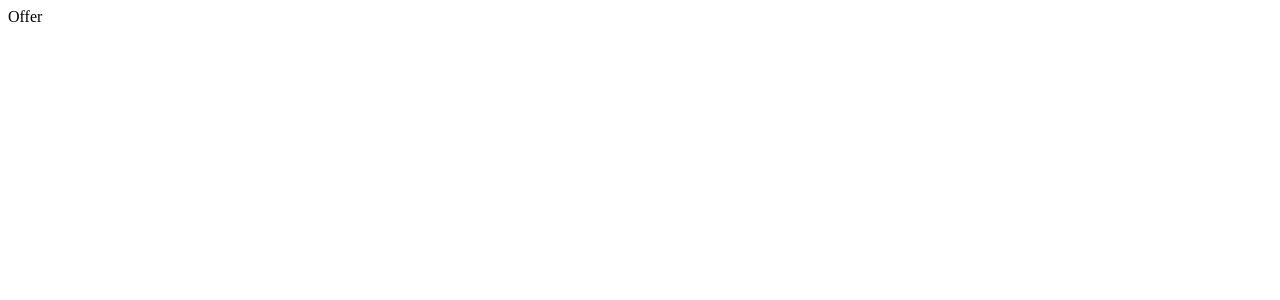
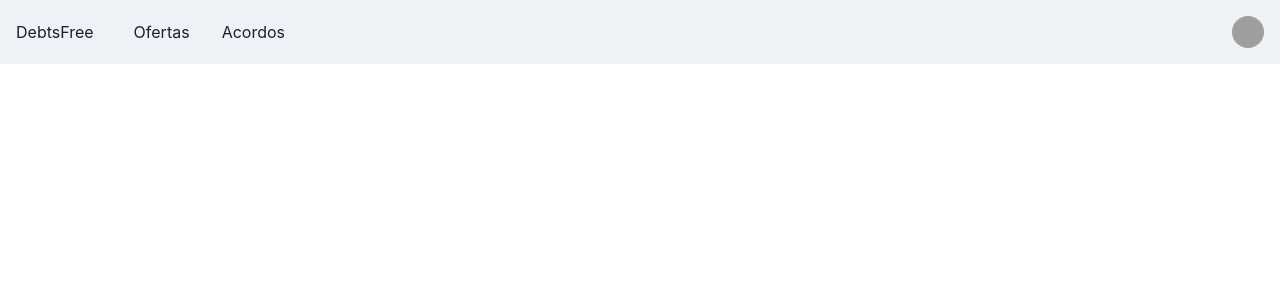
Before and after one commit to patrickcoutinho/debts-negotiation-case, a React app in the folder frontend/design-system/: page / in a window 1280 px wide. Shown: the top 300 px of the page. Built offline with nearby package versions, Linux system fonts and the light colour scheme; grey boxes are pictures that could not be loaded.

Commit message:
feat: created NavBar component

```diff
--- a/frontend/design-system/src/App.tsx
+++ b/frontend/design-system/src/App.tsx
@@ -1,9 +1,10 @@
 import React, { FC } from 'react';
+import NavBar from './components/NavBar/NavBar';
 
 const App: FC = () => {
   return (
     <>
-      <div>Offer</div>
+      <NavBar />
     </>
   );
 };
--- /dev/null
+++ b/frontend/design-system/src/components/NavBar/NavBar.tsx
@@ -0,0 +1,102 @@
+import React, { ReactNode } from 'react';
+import {
+  Box,
+  Flex,
+  Avatar,
+  HStack,
+  Link,
+  IconButton,
+  Button,
+  Menu,
+  MenuButton,
+  MenuList,
+  MenuItem,
+  MenuDivider,
+  useDisclosure,
+  useColorModeValue,
+  Stack,
+} from '@chakra-ui/react';
+import { HamburgerIcon, CloseIcon } from '@chakra-ui/icons';
+
+const Links = ['Ofertas', 'Acordos'];
+
+const NavLink = ({ children }: { children: ReactNode }) => (
+  <Link
+    px={2}
+    py={1}
+    rounded={'md'}
+    _hover={{
+      textDecoration: 'none',
+      bg: useColorModeValue('gray.200', 'gray.700'),
+    }}
+    href={'#'}
+  >
+    {children}
+  </Link>
+);
+
+export default function NavBar() {
+  const { isOpen, onOpen, onClose } = useDisclosure();
+
+  return (
+    <>
+      <Box bg={useColorModeValue('gray.100', 'gray.900')} px={4}>
+        <Flex h={16} alignItems={'center'} justifyContent={'space-between'}>
+          <IconButton
+            size={'md'}
+            icon={isOpen ? <CloseIcon /> : <HamburgerIcon />}
+            aria-label={'Open Menu'}
+            display={{ md: 'none' }}
+            onClick={isOpen ? onClose : onOpen}
+          />
+          <HStack spacing={8} alignItems={'center'}>
+            <Box>DebtsFree</Box>
+            <HStack
+              as={'nav'}
+              spacing={4}
+              display={{ base: 'none', md: 'flex' }}
+            >
+              {Links.map((link) => (
+                <NavLink key={link}>{link}</NavLink>
+              ))}
+            </HStack>
+          </HStack>
+          <Flex alignItems={'center'}>
+            <Menu>
+              <MenuButton
+                as={Button}
+                rounded={'full'}
+                variant={'link'}
+                cursor={'pointer'}
+                minW={0}
+              >
+                <Avatar
+                  size={'sm'}
+                  src={
+                    'https://images.unsplash.com/photo-1493666438817-866a91353ca9?ixlib=rb-0.3.5&q=80&fm=jpg&crop=faces&fit=crop&h=200&w=200&s=b616b2c5b373a80ffc9636ba24f7a4a9'
+                  }
+                />
+              </MenuButton>
+              <MenuList>
+                <MenuItem>Link 1</MenuItem>
+                <MenuItem>Link 2</MenuItem>
+                <MenuDivider />
+                <MenuItem>Link 3</MenuItem>
+              </MenuList>
+            </Menu>
+          </Flex>
+        </Flex>
+
+        {isOpen ? (
+          <Box pb={4} display={{ md: 'none' }}>
+            <Stack as={'nav'} spacing={4}>
+              {Links.map((link) => (
+                <NavLink key={link}>{link}</NavLink>
+              ))}
+            </Stack>
+          </Box>
+        ) : null}
+      </Box>
+    </>
+  );
+}
--- a/frontend/design-system/src/index.tsx
+++ b/frontend/design-system/src/index.tsx
@@ -1,8 +1,13 @@
 import React from 'react';
+import App from './App';
+import { ChakraProvider } from '@chakra-ui/react';
 import { createRoot } from 'react-dom/client';
-import App from './App';
 
 const container = document.getElementById('root');
 const root = createRoot(container!);
 
-root.render(<App />);
+root.render(
+  <ChakraProvider>
+    <App />
+  </ChakraProvider>
+);
```
